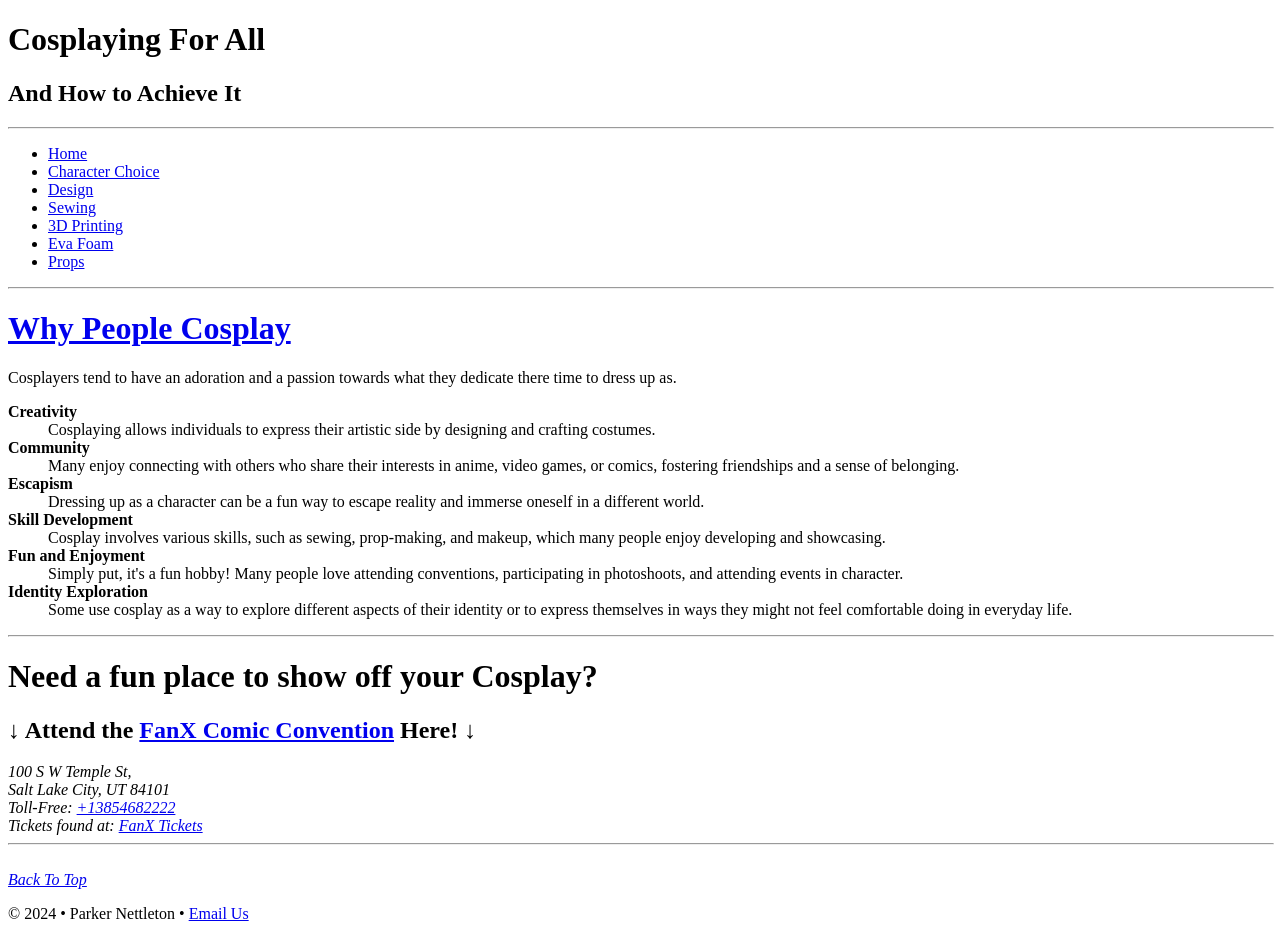
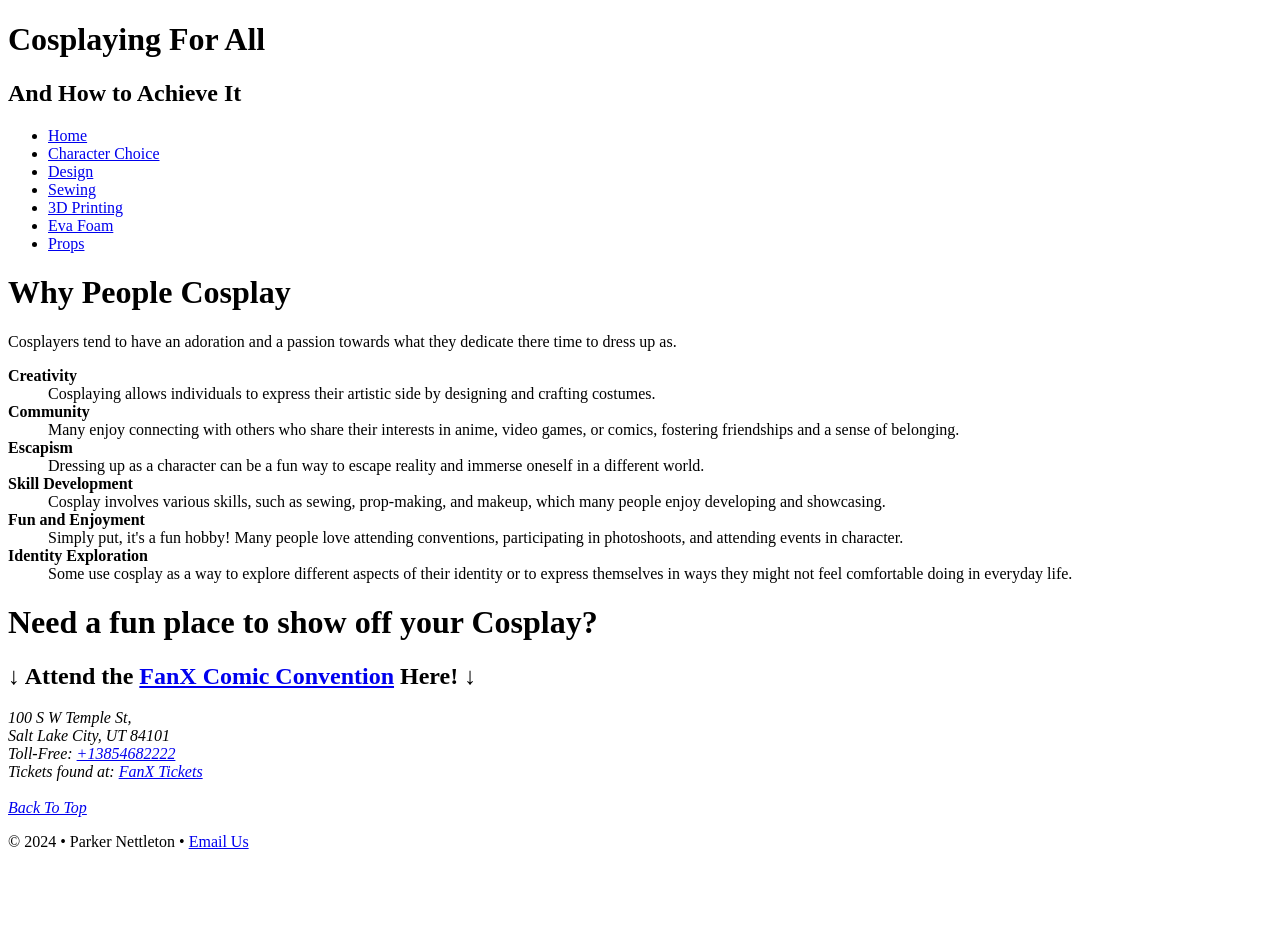
Before and after one commit to ponettleton/dwdd1600, a plain HTML site: page 03hand-coding/index.html in a window 1280 px wide. After the commit the page ends 867 px from the top, so only its background shows below. Drawn offline with Linux system fonts and the light colour scheme.

Commit message:
Reupload 03Hand-coding

```diff
--- a/03hand-coding/index.html
+++ b/03hand-coding/index.html
@@ -13,7 +13,7 @@
         <header>
             <h1>Cosplaying For All</h1>
             <h2>And How to Achieve It</h2>
-            <hr width="100%" size="2">
+            <!-- <hr width="100%" size="2"> -->
         </header>
         <!-- Start of the page Navigation -->
         <nav>
@@ -26,11 +26,11 @@
                 <li><a href="evafoam.html">Eva Foam</a></li>
                 <li><a href="props.html">Props</a></li>
             </ul>
-            <hr width="100%" size="2">
+            <!-- <hr width="100%" size="2"> -->
         </nav>
         <!-- Start of the page content -->
         <main>
-            <h1><a href="characterChoice.html"#passion>Why People Cosplay</a></h1>
+            <h1>Why People Cosplay</h1>
             <p>Cosplayers tend to have an adoration and a passion towards what they dedicate there time to dress up as.</p>
             <dl>
                 <dt><strong>Creativity</strong></dt>
@@ -53,7 +53,7 @@
 
             </dl>
 
-            <hr width="100%" size="2">
+            <!-- <hr width="100%" size="2"> -->
 
             <h1>Need a fun place to show off your Cosplay?</h1>
             <h2>↓ Attend the <a href="https://fanxsaltlake.com/cosplay/" target="_blank">FanX Comic Convention</a> Here! ↓</h2>
@@ -66,7 +66,7 @@
             </address>
 
         </main>
-        <hr width="100%" size="2">
+        <!-- <hr width="100%" size="2"> -->
         <br>
         <a href="#top"><em>Back To Top</em></a>
         <!-- Start of the page footer -->
```
Also changed, not shown: 03hand-coding/characterChoice.html (+3 -3 lines).
